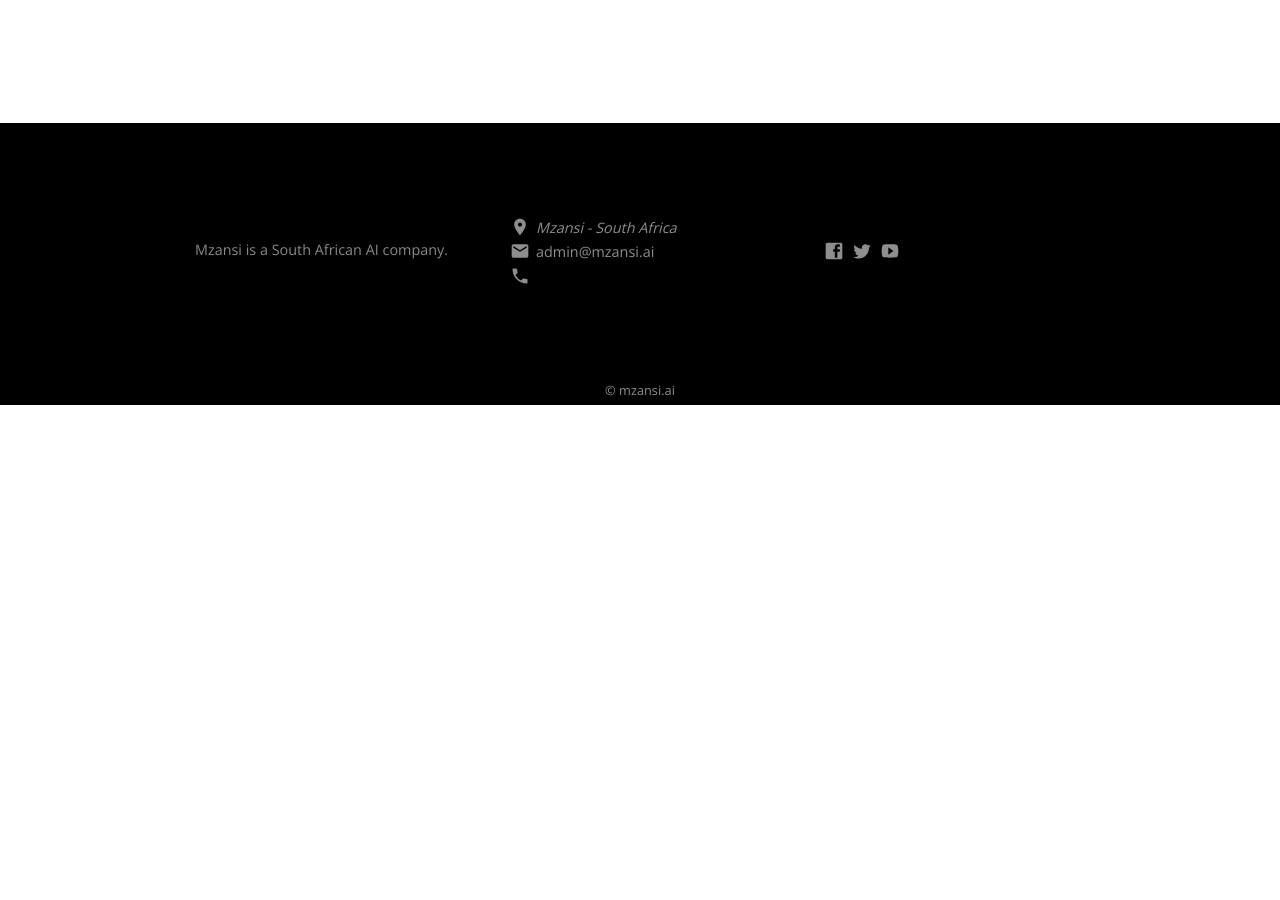
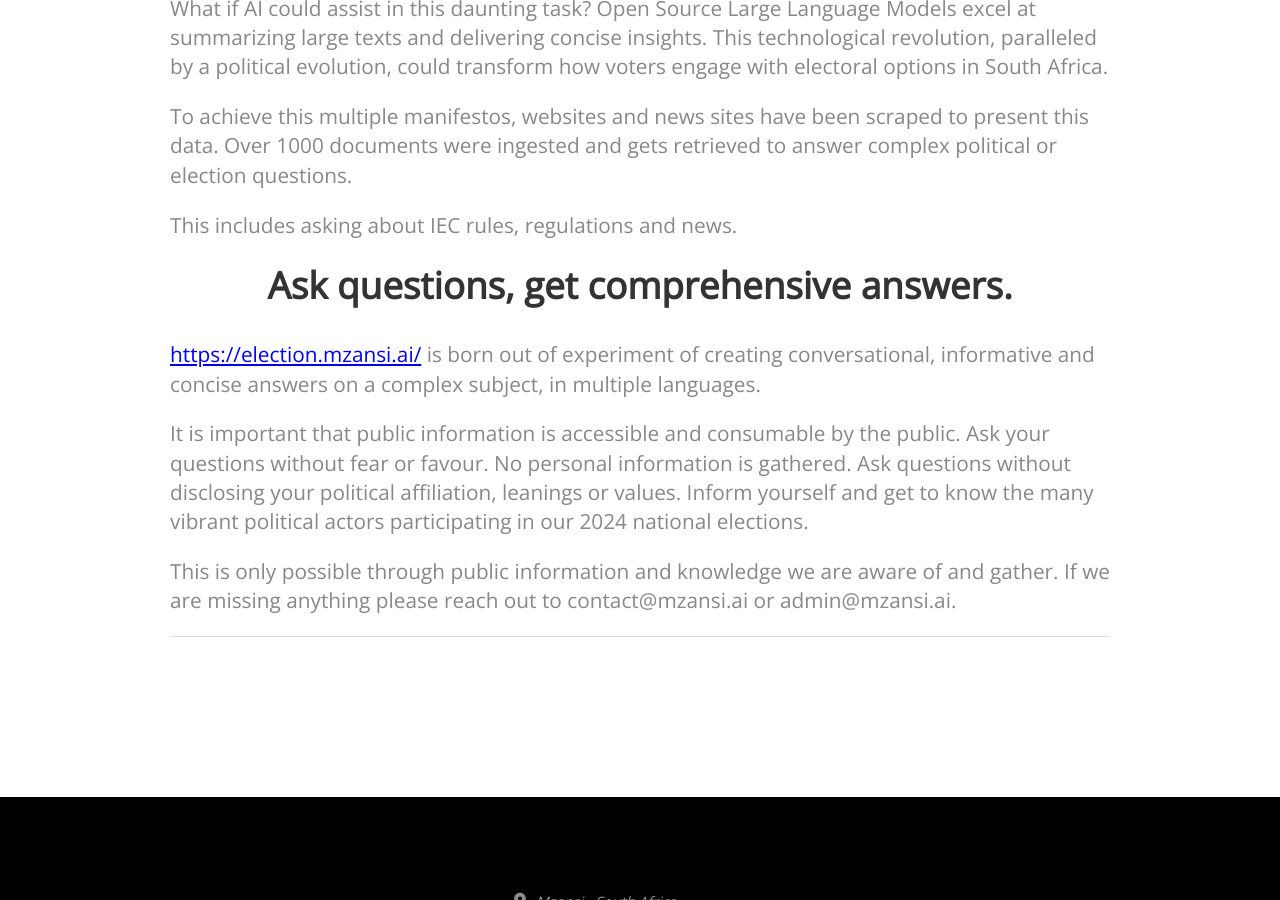
Before and after one commit to mzansi-ai/mzansi-ai.github.io, a Jekyll site: the page built from _posts/2024-04-13-election-za-24.md, in a window 1280 px wide and 900 px high, scrolled down 2449 px. Built offline with Jekyll 4.4.1, drawn with Linux system fonts in a browser that asks for light colours; nearby versions of some CDN libraries; before the commit the page ends 2854 px from its top, so only the background shows below that.

Commit message:
blog update

```diff
--- a/_posts/2024-04-13-election-za-24.md
+++ b/_posts/2024-04-13-election-za-24.md
@@ -61,4 +63,14 @@
 To achieve this multiple manifestos, websites and news sites have been scraped to present this data. Over 1000 documents were ingested and gets retrieved to answer complex political or election questions.
 
 This includes asking about IEC rules, regulations and news.
+
+## Ask questions, get comprehensive answers.
+
+[https://election.mzansi.ai/](https://election.mzansi.ai/) is born out of experiment of creating conversational, informative and concise answers on a complex subject, in multiple languages.
+
+It is important that public information is accessible and consumable by the public. Ask your questions without fear or favour. No personal information is gathered. Ask questions without disclosing your political affiliation, leanings or values. Inform yourself and get to know the many vibrant political actors participating in our 2024 national elections.
+
+This is only possible through public information and knowledge we are aware of and gather. If we are missing anything please reach out to contact@mzansi.ai or admin@mzansi.ai.
+
+
 ---
```
Also changed, not shown: other parts of _posts/2024-04-13-election-za-24.md (+2 -0 lines).
